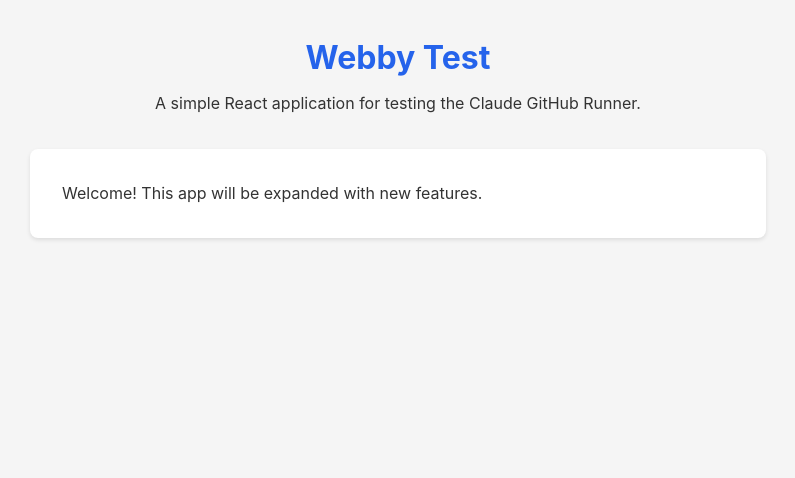
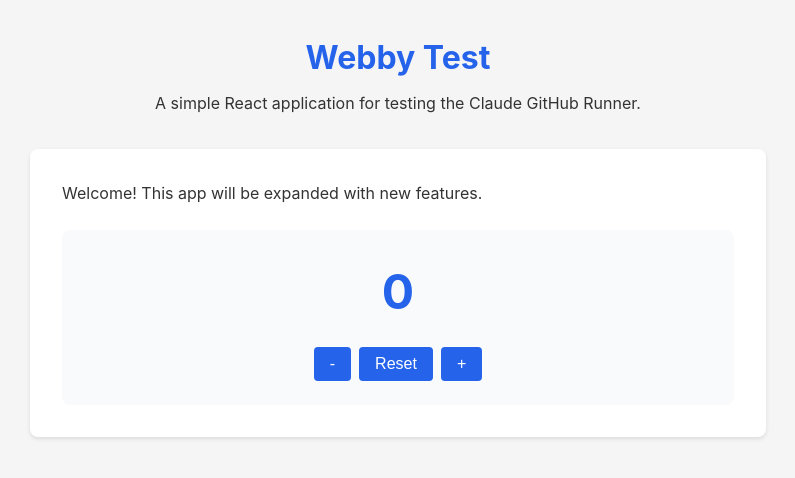
Before and after one commit to BreakerOfStems/webby-test, a React (Vite) app: page / in a window 1280 px wide. Shown: the top 478 px of the page, without its empty margins (242-1037 px from the left). Built offline with nearby package versions, Linux system fonts and the light colour scheme; the HTML template or start-up script is replaced by a standard one.

Commit message:
[#1] Add counter component with increment, decrement, and reset
Co-Authored-By: Claude Opus 4.5 <noreply@anthropic.com>

```diff
--- a/src/App.tsx
+++ b/src/App.tsx
@@ -1,3 +1,5 @@
+import Counter from "./Counter";
+
 function App() {
   return (
     <div className="app">
@@ -7,6 +9,7 @@ function App() {
       </header>
       <main>
         <p>Welcome! This app will be expanded with new features.</p>
+        <Counter />
       </main>
     </div>
   );
--- /dev/null
+++ b/src/Counter.tsx
@@ -0,0 +1,35 @@
+import { useState } from "react";
+
+function Counter() {
+  const [count, setCount] = useState(0);
+
+  return (
+    <div className="counter" data-testid="counter">
+      <span className="counter-value" data-testid="counter-value">
+        {count}
+      </span>
+      <div className="counter-buttons">
+        <button
+          data-testid="counter-decrement"
+          onClick={() => setCount(count - 1)}
+        >
+          -
+        </button>
+        <button
+          data-testid="counter-reset"
+          onClick={() => setCount(0)}
+        >
+          Reset
+        </button>
+        <button
+          data-testid="counter-increment"
+          onClick={() => setCount(count + 1)}
+        >
+          +
+        </button>
+      </div>
+    </div>
+  );
+}
+
+export default Counter;
--- a/src/index.css
+++ b/src/index.css
@@ -33,3 +33,40 @@ main {
   border-radius: 8px;
   box-shadow: 0 2px 4px rgba(0,0,0,0.1);
 }
+
+.counter {
+  display: flex;
+  flex-direction: column;
+  align-items: center;
+  gap: 1rem;
+  margin-top: 1.5rem;
+  padding: 1.5rem;
+  background: #f9fafb;
+  border-radius: 8px;
+}
+
+.counter-value {
+  font-size: 3rem;
+  font-weight: bold;
+  color: #2563eb;
+}
+
+.counter-buttons {
+  display: flex;
+  gap: 0.5rem;
+}
+
+.counter-buttons button {
+  padding: 0.5rem 1rem;
+  font-size: 1rem;
+  border: none;
+  border-radius: 4px;
+  cursor: pointer;
+  background: #2563eb;
+  color: white;
+  transition: background 0.2s;
+}
+
+.counter-buttons button:hover {
+  background: #1d4ed8;
+}
```
Also changed, not shown: qa/tests/counter.plan.yaml (added, +59 -0 lines).
